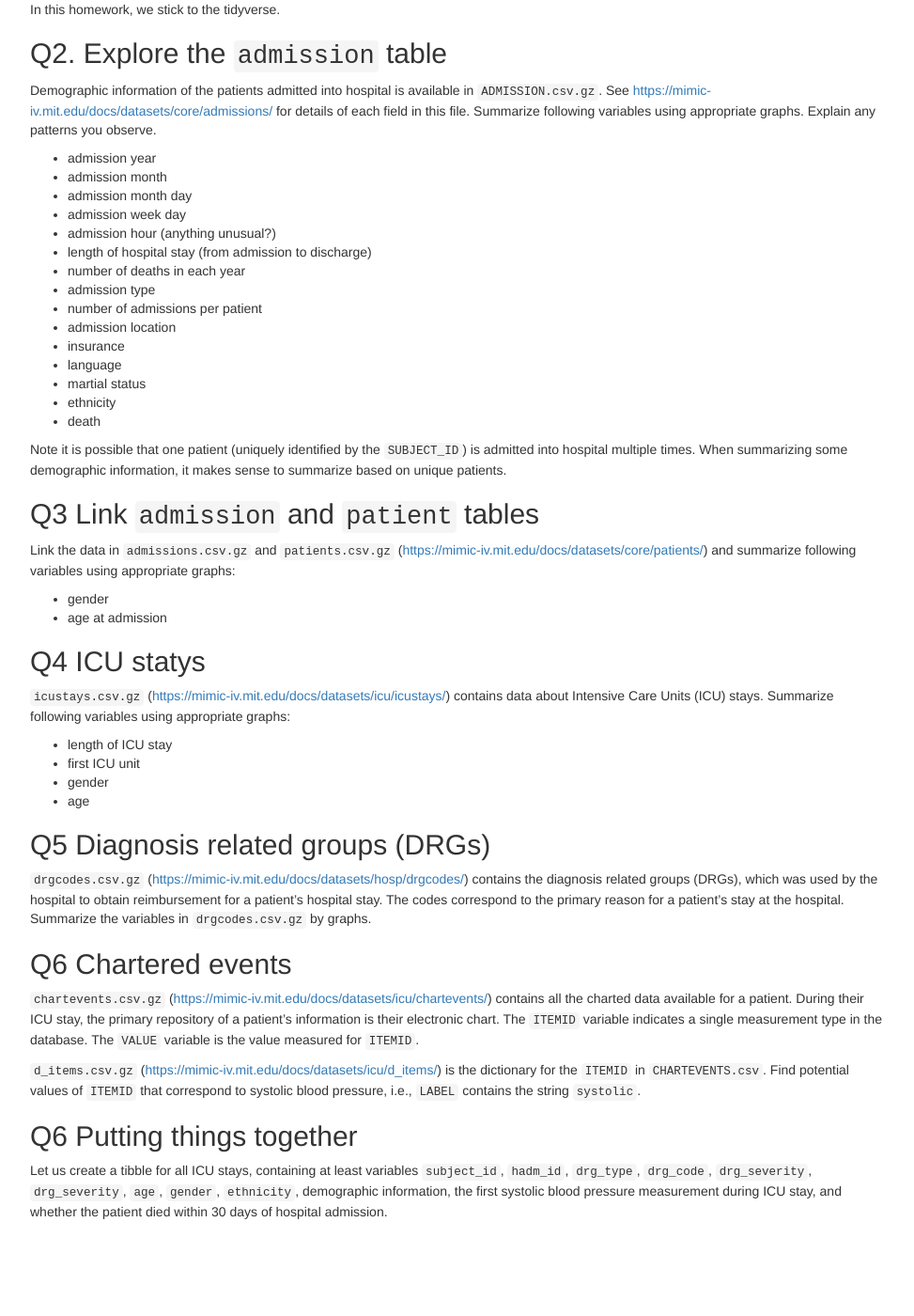
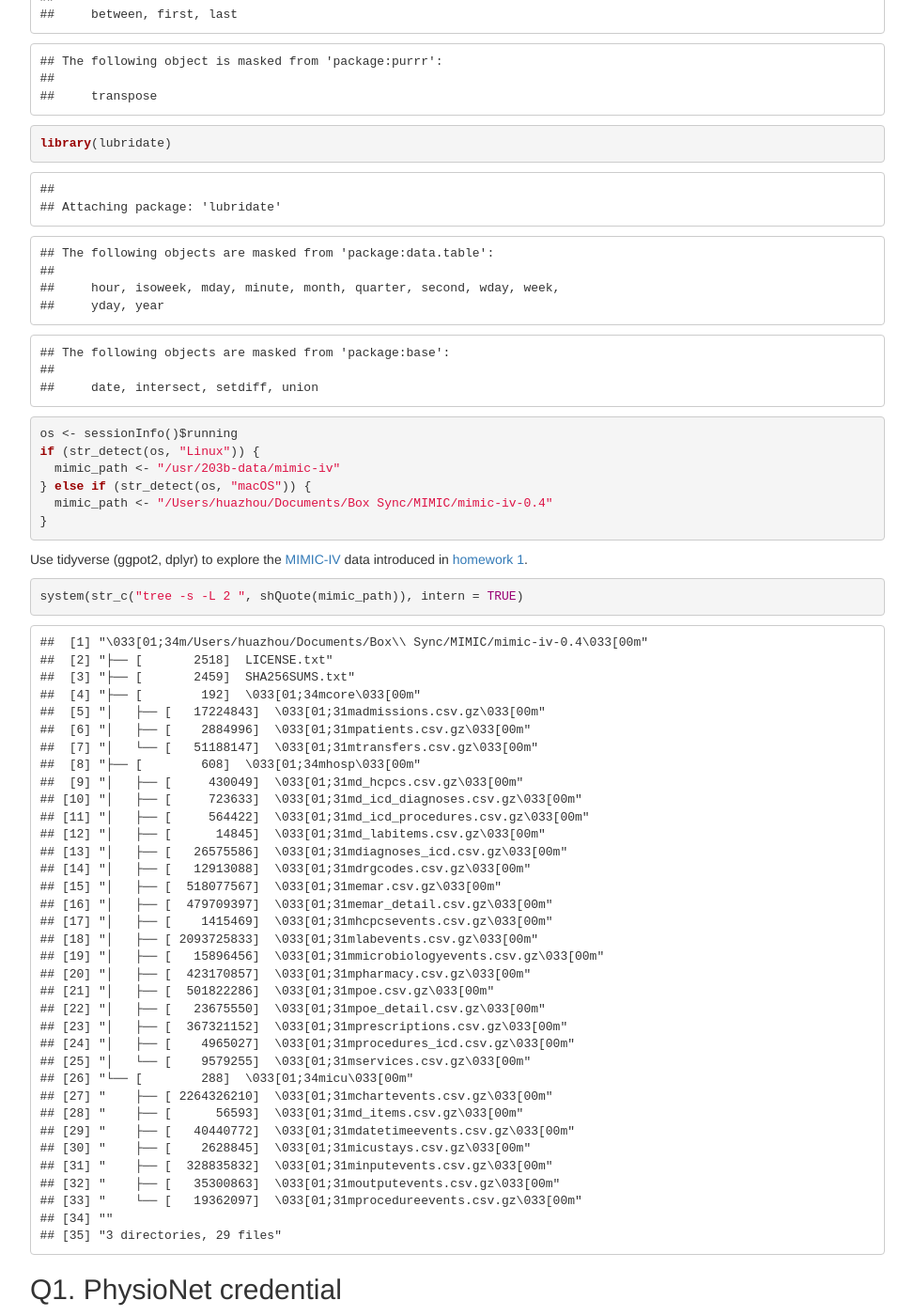
Before and after one commit to ucla-biostat203b-2021winter/ucla-biostat203b-2021winter.github.io, a Jekyll site: the page hw/hw2/hw2.html, which Jekyll copies as it is, in a window 1280 px wide and 1400 px high, scrolled down 1225 px. Shown: the whole window at 94% size, without its empty margins (153-1126 px from the left). Built offline with Jekyll 4.4.1, drawn with Linux system fonts in a browser that asks for light colours; before the commit the page ends 2534 px from its top, so only the background shows below that; some of the changed text lies outside the part shown.

Commit message:
update HW2

```diff
--- a/hw/hw2/hw2.html
+++ b/hw/hw2/hw2.html
@@ -378,62 +378,137 @@
 
 <div id="TOC">
 <ul>
-<li><a href="#q1.-read.csv-base-r-vs-read_csv-tidyverse-vs-fread-data.table">Q1. <code>read.csv</code> (base R) vs <code>read_csv</code> (tidyverse) vs <code>fread</code> (data.table)</a></li>
-<li><a href="#q2.-explore-the-admission-table">Q2. Explore the <code>admission</code> table</a></li>
-<li><a href="#q3-link-admission-and-patient-tables">Q3 Link <code>admission</code> and <code>patient</code> tables</a></li>
-<li><a href="#q4-icu-statys">Q4 ICU statys</a></li>
-<li><a href="#q5-diagnosis-related-groups-drgs">Q5 Diagnosis related groups (DRGs)</a></li>
-<li><a href="#q6-chartered-events">Q6 Chartered events</a></li>
-<li><a href="#q6-putting-things-together">Q6 Putting things together</a></li>
+<li><a href="#q1.-physionet-credential">Q1. PhysioNet credential</a></li>
+<li><a href="#q2.-read.csv-base-r-vs-read_csv-tidyverse-vs-fread-data.table">Q2. <code>read.csv</code> (base R) vs <code>read_csv</code> (tidyverse) vs <code>fread</code> (data.table)</a></li>
+<li><a href="#q3.-icu-stays">Q3. ICU stays</a></li>
+<li><a href="#q4.-admission-data">Q4. <code>admission</code> data</a></li>
+<li><a href="#q5.-patient-data">Q5. <code>patient</code> data</a></li>
+<li><a href="#q6.-lab-results">Q6. Lab results</a></li>
+<li><a href="#q7.-vitals-from-chartered-events">Q7. Vitals from chartered events</a></li>
+<li><a href="#q8.-putting-things-together">Q8. Putting things together</a></li>
 </ul>
 </div>
 
-<p><strong>This document will be finalized on Jan 28, 2021.</strong></p>
+<p>Display machine information for reproducibility:</p>
+<pre class="r"><code>sessionInfo()</code></pre>
+<pre><code>## R version 4.0.3 (2020-10-10)
+## Platform: x86_64-apple-darwin17.0 (64-bit)
+## Running under: macOS Catalina 10.15.7
+##
+## Matrix products: default
+## BLAS:   /Library/Frameworks/R.framework/Versions/4.0/Resources/lib/libRblas.dylib
+## LAPACK: /Library/Frameworks/R.framework/Versions/4.0/Resources/lib/libRlapack.dylib
+##
+## locale:
+## [1] en_US.UTF-8/en_US.UTF-8/en_US.UTF-8/C/en_US.UTF-8/en_US.UTF-8
+##
+## attached base packages:
+## [1] stats     graphics  grDevices utils     datasets  methods   base
+##
+## loaded via a namespace (and not attached):
+##  [1] compiler_4.0.3  magrittr_2.0.1  tools_4.0.3     htmltools_0.5.1
+##  [5] yaml_2.2.1      stringi_1.5.3   rmarkdown_2.6   knitr_1.30
+##  [9] stringr_1.4.0   xfun_0.20       digest_0.6.27   rlang_0.4.10
+## [13] evaluate_0.14</code></pre>
+<pre class="r"><code>knitr::opts_chunk$set(echo = TRUE, cache = TRUE)
+library(tidyverse)</code></pre>
+<pre><code>## ── Attaching packages ─────────────────────────────────────── tidyverse 1.3.0 ──</code></pre>
+<pre><code>## ✓ ggplot2 3.3.3     ✓ purrr   0.3.4
+## ✓ tibble  3.0.5     ✓ dplyr   1.0.3
+## ✓ tidyr   1.1.2     ✓ stringr 1.4.0
+## ✓ readr   1.4.0     ✓ forcats 0.5.0</code></pre>
+<pre><code>## ── Conflicts ────────────────────────────────────────── tidyverse_conflicts() ──
+## x dplyr::filter() masks stats::filter()
+## x dplyr::lag()    masks stats::lag()</code></pre>
+<pre class="r"><code>library(data.table)</code></pre>
+<pre><code>##
+## Attaching package: &#39;data.table&#39;</code></pre>
+<pre><code>## The following objects are masked from &#39;package:dplyr&#39;:
+##
+##     between, first, last</code></pre>
+<pre><code>## The following object is masked from &#39;package:purrr&#39;:
+##
+##     transpose</code></pre>
+<pre class="r"><code>library(lubridate)</code></pre>
+<pre><code>##
+## Attaching package: &#39;lubridate&#39;</code></pre>
+<pre><code>## The following objects are masked from &#39;package:data.table&#39;:
+##
+##     hour, isoweek, mday, minute, month, quarter, second, wday, week,
+##     yday, year</code></pre>
+<pre><code>## The following objects are masked from &#39;package:base&#39;:
+##
+##     date, intersect, setdiff, union</code></pre>
+<pre class="r"><code>os &lt;- sessionInfo()$running
+if (str_detect(os, &quot;Linux&quot;)) {
+  mimic_path &lt;- &quot;/usr/203b-data/mimic-iv&quot;
+} else if (str_detect(os, &quot;macOS&quot;)) {
+  mimic_path &lt;- &quot;/Users/huazhou/Documents/Box Sync/MIMIC/mimic-iv-0.4&quot;
+}</code></pre>
 <p>Use tidyverse (ggpot2, dplyr) to explore the <a href="https://mimic-iv.mit.edu">MIMIC-IV</a> data introduced in <a href="https://ucla-biostat203b-2021winter.github.io/hw/hw1/hw1.html">homework 1</a>.</p>
-<pre class="bash"><code>tree -s -L 2 /usr/203b-data/mimic-iv/</code></pre>
-<pre><code>## /usr/203b-data/mimic-iv/
-## ├── [         78]  core
-## │   ├── [   17224843]  admissions.csv.gz
-## │   ├── [    2884996]  patients.csv.gz
-## │   └── [   51188147]  transfers.csv.gz
-## ├── [       4096]  hosp
-## │   ├── [     430049]  d_hcpcs.csv.gz
-## │   ├── [   26575586]  diagnoses_icd.csv.gz
-## │   ├── [     723633]  d_icd_diagnoses.csv.gz
-## │   ├── [     564422]  d_icd_procedures.csv.gz
-## │   ├── [      14845]  d_labitems.csv.gz
-## │   ├── [   12913088]  drgcodes.csv.gz
-## │   ├── [  518077567]  emar.csv.gz
-## │   ├── [  479709397]  emar_detail.csv.gz
-## │   ├── [    1415469]  hcpcsevents.csv.gz
-## │   ├── [ 2093725833]  labevents.csv.gz
-## │   ├── [   15896456]  microbiologyevents.csv.gz
-## │   ├── [  423170857]  pharmacy.csv.gz
-## │   ├── [  501822286]  poe.csv.gz
-## │   ├── [   23675550]  poe_detail.csv.gz
-## │   ├── [  367321152]  prescriptions.csv.gz
-## │   ├── [    4965027]  procedures_icd.csv.gz
-## │   └── [    9579255]  services.csv.gz
-## ├── [        189]  icu
-## │   ├── [ 2264326210]  chartevents.csv.gz
-## │   ├── [   40440772]  datetimeevents.csv.gz
-## │   ├── [      56593]  d_items.csv.gz
-## │   ├── [    2628845]  icustays.csv.gz
-## │   ├── [  328835832]  inputevents.csv.gz
-## │   ├── [   35300863]  outputevents.csv.gz
-## │   └── [   19362097]  procedureevents.csv.gz
-## ├── [       2518]  LICENSE.txt
-## └── [       2459]  SHA256SUMS.txt
-##
-## 3 directories, 29 files</code></pre>
-<div id="q1.-read.csv-base-r-vs-read_csv-tidyverse-vs-fread-data.table" class="section level2">
-<h2>Q1. <code>read.csv</code> (base R) vs <code>read_csv</code> (tidyverse) vs <code>fread</code> (data.table)</h2>
+<pre class="r"><code>system(str_c(&quot;tree -s -L 2 &quot;, shQuote(mimic_path)), intern = TRUE)</code></pre>
+<pre><code>##  [1] &quot;\033[01;34m/Users/huazhou/Documents/Box\\ Sync/MIMIC/mimic-iv-0.4\033[00m&quot;
+##  [2] &quot;├── [       2518]  LICENSE.txt&quot;
+##  [3] &quot;├── [       2459]  SHA256SUMS.txt&quot;
+##  [4] &quot;├── [        192]  \033[01;34mcore\033[00m&quot;
+##  [5] &quot;│   ├── [   17224843]  \033[01;31madmissions.csv.gz\033[00m&quot;
+##  [6] &quot;│   ├── [    2884996]  \033[01;31mpatients.csv.gz\033[00m&quot;
+##  [7] &quot;│   └── [   51188147]  \033[01;31mtransfers.csv.gz\033[00m&quot;
+##  [8] &quot;├── [        608]  \033[01;34mhosp\033[00m&quot;
+##  [9] &quot;│   ├── [     430049]  \033[01;31md_hcpcs.csv.gz\033[00m&quot;
+## [10] &quot;│   ├── [     723633]  \033[01;31md_icd_diagnoses.csv.gz\033[00m&quot;
+## [11] &quot;│   ├── [     564422]  \033[01;31md_icd_procedures.csv.gz\033[00m&quot;
+## [12] &quot;│   ├── [      14845]  \033[01;31md_labitems.csv.gz\033[00m&quot;
+## [13] &quot;│   ├── [   26575586]  \033[01;31mdiagnoses_icd.csv.gz\033[00m&quot;
+## [14] &quot;│   ├── [   12913088]  \033[01;31mdrgcodes.csv.gz\033[00m&quot;
+## [15] &quot;│   ├── [  518077567]  \033[01;31memar.csv.gz\033[00m&quot;
+## [16] &quot;│   ├── [  479709397]  \033[01;31memar_detail.csv.gz\033[00m&quot;
+## [17] &quot;│   ├── [    1415469]  \033[01;31mhcpcsevents.csv.gz\033[00m&quot;
+## [18] &quot;│   ├── [ 2093725833]  \033[01;31mlabevents.csv.gz\033[00m&quot;
+## [19] &quot;│   ├── [   15896456]  \033[01;31mmicrobiologyevents.csv.gz\033[00m&quot;
+## [20] &quot;│   ├── [  423170857]  \033[01;31mpharmacy.csv.gz\033[00m&quot;
+## [21] &quot;│   ├── [  501822286]  \033[01;31mpoe.csv.gz\033[00m&quot;
+## [22] &quot;│   ├── [   23675550]  \033[01;31mpoe_detail.csv.gz\033[00m&quot;
+## [23] &quot;│   ├── [  367321152]  \033[01;31mprescriptions.csv.gz\033[00m&quot;
+## [24] &quot;│   ├── [    4965027]  \033[01;31mprocedures_icd.csv.gz\033[00m&quot;
+## [25] &quot;│   └── [    9579255]  \033[01;31mservices.csv.gz\033[00m&quot;
+## [26] &quot;└── [        288]  \033[01;34micu\033[00m&quot;
+## [27] &quot;    ├── [ 2264326210]  \033[01;31mchartevents.csv.gz\033[00m&quot;
+## [28] &quot;    ├── [      56593]  \033[01;31md_items.csv.gz\033[00m&quot;
+## [29] &quot;    ├── [   40440772]  \033[01;31mdatetimeevents.csv.gz\033[00m&quot;
+## [30] &quot;    ├── [    2628845]  \033[01;31micustays.csv.gz\033[00m&quot;
+## [31] &quot;    ├── [  328835832]  \033[01;31minputevents.csv.gz\033[00m&quot;
+## [32] &quot;    ├── [   35300863]  \033[01;31moutputevents.csv.gz\033[00m&quot;
+## [33] &quot;    └── [   19362097]  \033[01;31mprocedureevents.csv.gz\033[00m&quot;
+## [34] &quot;&quot;
+## [35] &quot;3 directories, 29 files&quot;</code></pre>
+<div id="q1.-physionet-credential" class="section level2">
+<h2>Q1. PhysioNet credential</h2>
+<p>At this moment, you should already get credentialed on the PhysioNet. Please include a screenshot of your <code>Data Use Agreement for the MIMIC-IV (v0.4)</code>.</p>
+</div>
+<div id="q2.-read.csv-base-r-vs-read_csv-tidyverse-vs-fread-data.table" class="section level2">
+<h2>Q2. <code>read.csv</code> (base R) vs <code>read_csv</code> (tidyverse) vs <code>fread</code> (data.table)</h2>
 <p>There are quite a few utilities in R for reading data files. Let us test the speed of reading a moderate sized compressed csv file, <code>admissions.csv.gz</code>, by three programs: <code>read.csv</code> in base R, <code>read_csv</code> in tidyverse, and <code>fread</code> in the popular data.table package. Is there any speed difference?</p>
 <p>In this homework, we stick to the tidyverse.</p>
 </div>
-<div id="q2.-explore-the-admission-table" class="section level2">
-<h2>Q2. Explore the <code>admission</code> table</h2>
-<p>Demographic information of the patients admitted into hospital is available in <code>ADMISSION.csv.gz</code>. See <a href="https://mimic-iv.mit.edu/docs/datasets/core/admissions/" class="uri">https://mimic-iv.mit.edu/docs/datasets/core/admissions/</a> for details of each field in this file. Summarize following variables using appropriate graphs. Explain any patterns you observe.</p>
+<div id="q3.-icu-stays" class="section level2">
+<h2>Q3. ICU stays</h2>
+<p><code>icustays.csv.gz</code> (<a href="https://mimic-iv.mit.edu/docs/datasets/icu/icustays/" class="uri">https://mimic-iv.mit.edu/docs/datasets/icu/icustays/</a>) contains data about Intensive Care Units (ICU) stays. Summarize following variables using appropriate numerics or graphs:</p>
+<ul>
+<li>how many unique <code>stay_id</code>?<br />
+</li>
+<li>how many unique <code>subject_id</code>?<br />
+</li>
+<li>length of ICU stay<br />
+</li>
+<li>first ICU unit<br />
+</li>
+<li>last ICU unit</li>
+</ul>
+</div>
+<div id="q4.-admission-data" class="section level2">
+<h2>Q4. <code>admission</code> data</h2>
+<p>Information of the patients admitted into hospital is available in <code>ADMISSION.csv.gz</code>. See <a href="https://mimic-iv.mit.edu/docs/datasets/core/admissions/" class="uri">https://mimic-iv.mit.edu/docs/datasets/core/admissions/</a> for details of each field in this file. Summarize following variables using appropriate graphs. Explain any patterns you observe.</p>
 <ul>
 <li>admission year<br />
 </li>
@@ -445,8 +520,6 @@
 </li>
 <li>admission hour (anything unusual?)<br />
 </li>
-<li>length of hospital stay (from admission to discharge)<br />
-</li>
 <li>number of deaths in each year<br />
 </li>
 <li>admission type<br />
@@ -467,40 +542,46 @@
 </ul>
 <p>Note it is possible that one patient (uniquely identified by the <code>SUBJECT_ID</code>) is admitted into hospital multiple times. When summarizing some demographic information, it makes sense to summarize based on unique patients.</p>
 </div>
-<div id="q3-link-admission-and-patient-tables" class="section level2">
-<h2>Q3 Link <code>admission</code> and <code>patient</code> tables</h2>
-<p>Link the data in <code>admissions.csv.gz</code> and <code>patients.csv.gz</code> (<a href="https://mimic-iv.mit.edu/docs/datasets/core/patients/" class="uri">https://mimic-iv.mit.edu/docs/datasets/core/patients/</a>) and summarize following variables using appropriate graphs:</p>
+<div id="q5.-patient-data" class="section level2">
+<h2>Q5. <code>patient</code> data</h2>
+<p>Explore <code>patients.csv.gz</code> (<a href="https://mimic-iv.mit.edu/docs/datasets/core/patients/" class="uri">https://mimic-iv.mit.edu/docs/datasets/core/patients/</a>) and summarize following variables using appropriate numerics and graphs:</p>
 <ul>
-<li>gender<br />
+<li><code>gender</code><br />
 </li>
-<li>age at admission</li>
+<li><code>anchor_age</code> (explain pattern you see)</li>
 </ul>
 </div>
-<div id="q4-icu-statys" class="section level2">
-<h2>Q4 ICU statys</h2>
-<p><code>icustays.csv.gz</code> (<a href="https://mimic-iv.mit.edu/docs/datasets/icu/icustays/" class="uri">https://mimic-iv.mit.edu/docs/datasets/icu/icustays/</a>) contains data about Intensive Care Units (ICU) stays. Summarize following variables using appropriate graphs:</p>
-<ul>
-<li>length of ICU stay<br />
-</li>
-<li>first ICU unit<br />
-</li>
-<li>gender<br />
-</li>
-<li>age</li>
-</ul>
+<div id="q6.-lab-results" class="section level2">
+<h2>Q6. Lab results</h2>
+<p><code>labevents.csv.gz</code> (<a href="https://mimic-iv.mit.edu/docs/datasets/hosp/labevents/" class="uri">https://mimic-iv.mit.edu/docs/datasets/hosp/labevents/</a>) contains all laboratory measurements for patients.</p>
+<p>We are interested in the lab measurements of creatinine, potassium, sodium, chloride, bicarbonate, hematocrit, white blood cell count, glucose, magnesium, calcium, phosphorus, and lactate. Find the <code>itemid</code>s of these lab measurements from <code>d_labitems.csv.gz</code> and retrieve a subset of <code>labevents.csv.gz</code> only containing these items.</p>
 </div>
-<div id="q5-diagnosis-related-groups-drgs" class="section level2">
-<h2>Q5 Diagnosis related groups (DRGs)</h2>
-<p><code>drgcodes.csv.gz</code> (<a href="https://mimic-iv.mit.edu/docs/datasets/hosp/drgcodes/" class="uri">https://mimic-iv.mit.edu/docs/datasets/hosp/drgcodes/</a>) contains the diagnosis related groups (DRGs), which was used by the hospital to obtain reimbursement for a patient’s hospital stay. The codes correspond to the primary reason for a patient’s stay at the hospital. Summarize the variables in <code>drgcodes.csv.gz</code> by graphs.</p>
-</div>
-<div id="q6-chartered-events" class="section level2">
-<h2>Q6 Chartered events</h2>
+<div id="q7.-vitals-from-chartered-events" class="section level2">
+<h2>Q7. Vitals from chartered events</h2>
+<p>We are interested in the vitals for ICU patients: heart rate, mean and systolic blood pressure (invasive and noninvasive measurements combined), body temperature, SpO2, and respiratory rate.</p>
 <p><code>chartevents.csv.gz</code> (<a href="https://mimic-iv.mit.edu/docs/datasets/icu/chartevents/" class="uri">https://mimic-iv.mit.edu/docs/datasets/icu/chartevents/</a>) contains all the charted data available for a patient. During their ICU stay, the primary repository of a patient’s information is their electronic chart. The <code>ITEMID</code> variable indicates a single measurement type in the database. The <code>VALUE</code> variable is the value measured for <code>ITEMID</code>.</p>
 <p><code>d_items.csv.gz</code> (<a href="https://mimic-iv.mit.edu/docs/datasets/icu/d_items/" class="uri">https://mimic-iv.mit.edu/docs/datasets/icu/d_items/</a>) is the dictionary for the <code>ITEMID</code> in <code>CHARTEVENTS.csv</code>. Find potential values of <code>ITEMID</code> that correspond to systolic blood pressure, i.e., <code>LABEL</code> contains the string <code>systolic</code>.</p>
 </div>
-<div id="q6-putting-things-together" class="section level2">
-<h2>Q6 Putting things together</h2>
-<p>Let us create a tibble for all ICU stays, containing at least variables <code>subject_id</code>, <code>hadm_id</code>, <code>drg_type</code>, <code>drg_code</code>, <code>drg_severity</code>, <code>drg_severity</code>, <code>age</code>, <code>gender</code>, <code>ethnicity</code>, demographic information, the first systolic blood pressure measurement during ICU stay, and whether the patient died within 30 days of hospital admission.</p>
+<div id="q8.-putting-things-together" class="section level2">
+<h2>Q8. Putting things together</h2>
+<p>Let us create a tibble for all ICU stays, where rows are</p>
+<ul>
+<li>first ICU stay of each unique patient<br />
+</li>
+<li>adults (age at admission &gt; 18)</li>
+</ul>
+<p>and columns contains at least following variables</p>
+<ul>
+<li>all variables in <code>icustays.csv.gz</code><br />
+</li>
+<li>all variables in <code>admission.csv.gz</code><br />
+</li>
+<li>first lab measurements during ICU stay<br />
+</li>
+<li>first vitals measurement during ICU stay<br />
+</li>
+<li>an indicator variable whether the patient died within 30 days of hospital admission</li>
+</ul>
 </div>
 
 
```
Also changed, not shown: other parts of hw/hw2/hw2.html (+2 -0 lines), hw/hw2/hw2.Rmd (+56 -24 lines), 1 other file.
